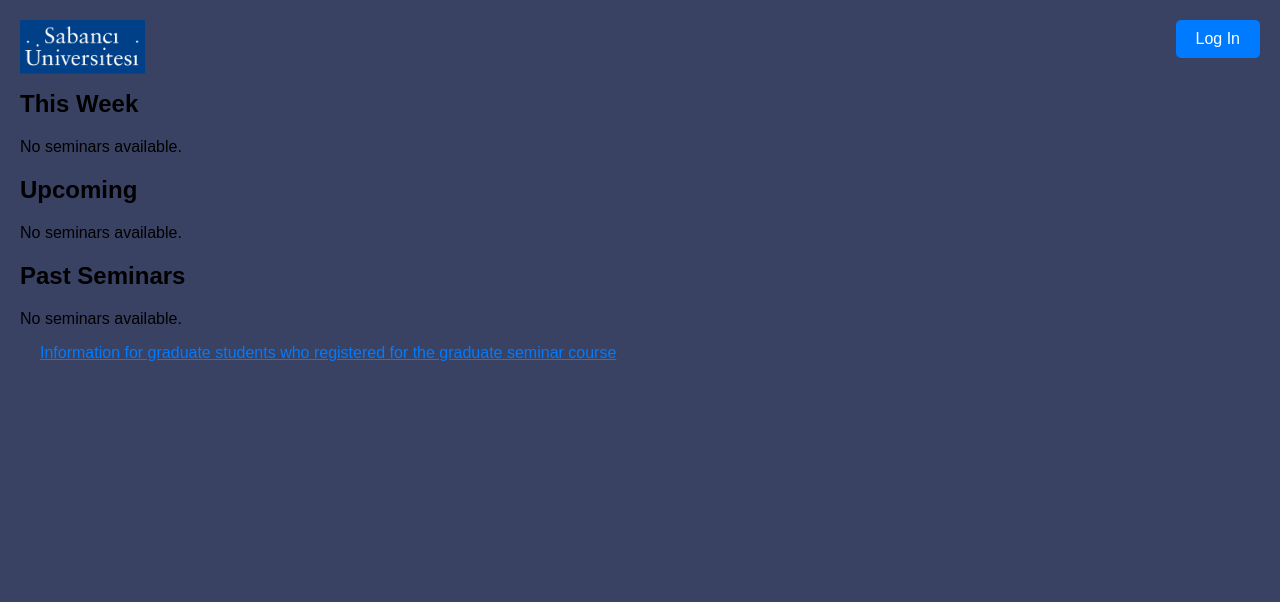
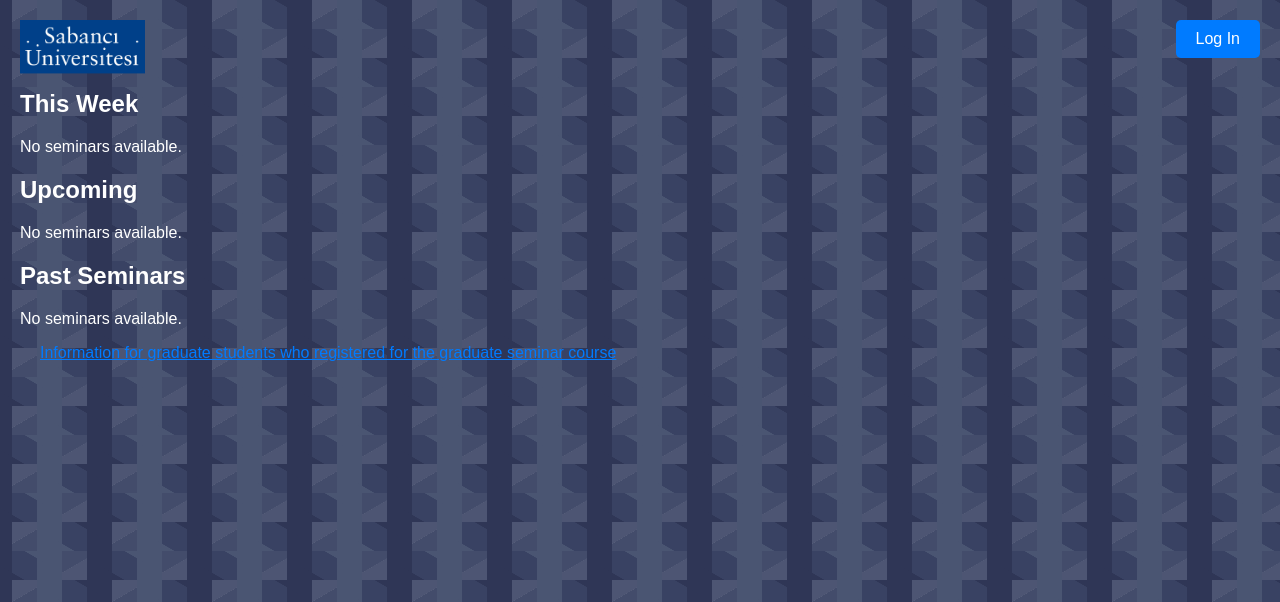
Before and after one commit to berkay13/berkay13.github.io, a PHP site: page /dashboard.php in a window 1280 px wide. Shown: the top 602 px of the page. Run offline with PHP 8.4, Linux system fonts and the light colour scheme; data that the repository does not hold is empty; a stand-in replaces the project's code that opens the database connection.

Commit message:
Update dashboard.css

```diff
--- a/css/dashboard.css
+++ b/css/dashboard.css
@@ -1,8 +1,19 @@
 body {
-	font-family: Arial, sans-serif;
-	margin: 20px;
-	background-color: #394263;
+    font-family: Arial, sans-serif;
+    margin: 20px;
+    background-color: #394263;
+    background-image:
+        linear-gradient(30deg, #2f3656 12%, transparent 12.5%, transparent 87%, #2f3656 87.5%, #2f3656),
+        linear-gradient(90deg, #2f3656 12%, transparent 12.5%, transparent 87%, #2f3656 87.5%, #2f3656),
+        linear-gradient(30deg, #4a5572 12%, transparent 12.5%, transparent 87%, #4a5572 87.5%, #4a5572),
+        linear-gradient(90deg, #4a5572 12%, transparent 12.5%, transparent 87%, #4a5572 87.5%, #4a5572),
+        linear-gradient(-30deg, rgba(255, 255, 255, 0.1) 25%, transparent 25.5%, transparent 75%, rgba(255, 255, 255, 0.1) 75%, rgba(255, 255, 255, 0.1)),
+        linear-gradient(-30deg, rgba(255, 255, 255, 0.05) 25%, transparent 25.5%, transparent 75%, rgba(255, 255, 255, 0.05) 75%, rgba(255, 255, 255, 0.05));
+    background-size: 100px 58px;
+    background-position: 0 0, 0 0, 50px 29px, 50px 29px, 0 0, 50px 29px;
+    color: white;
 }
+
 h1 {
 	color: #333;
 }
```
